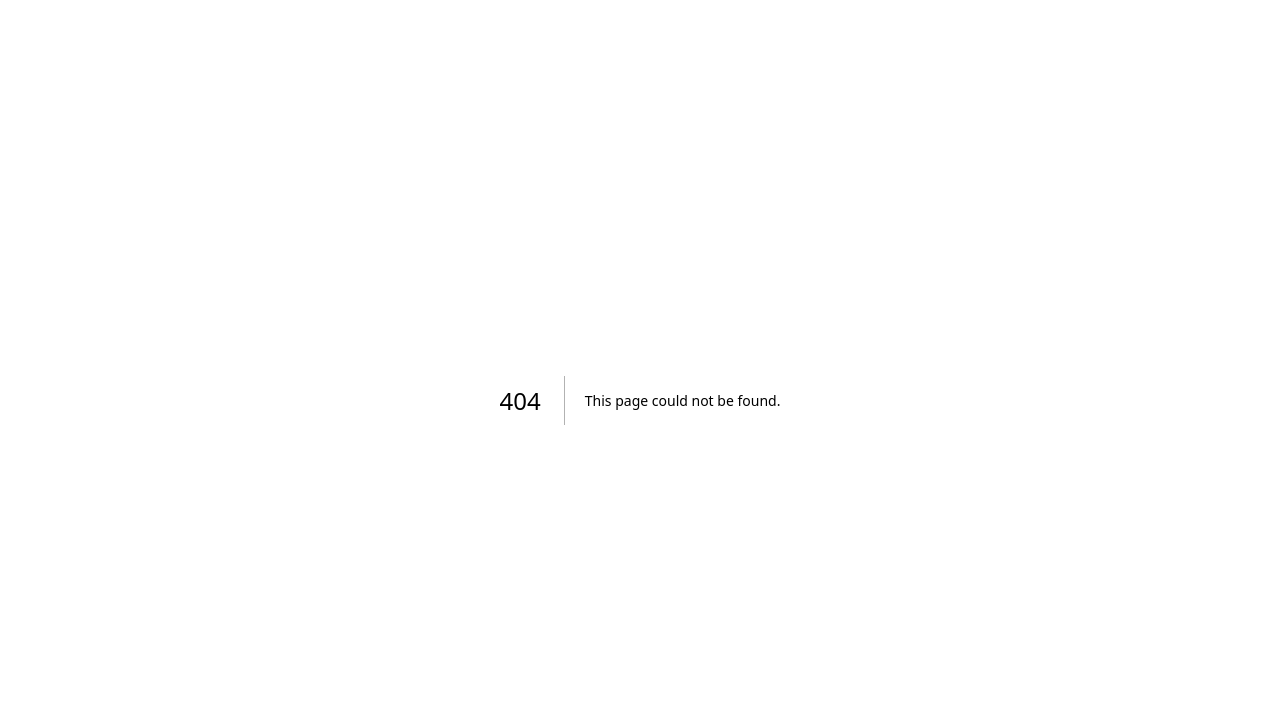
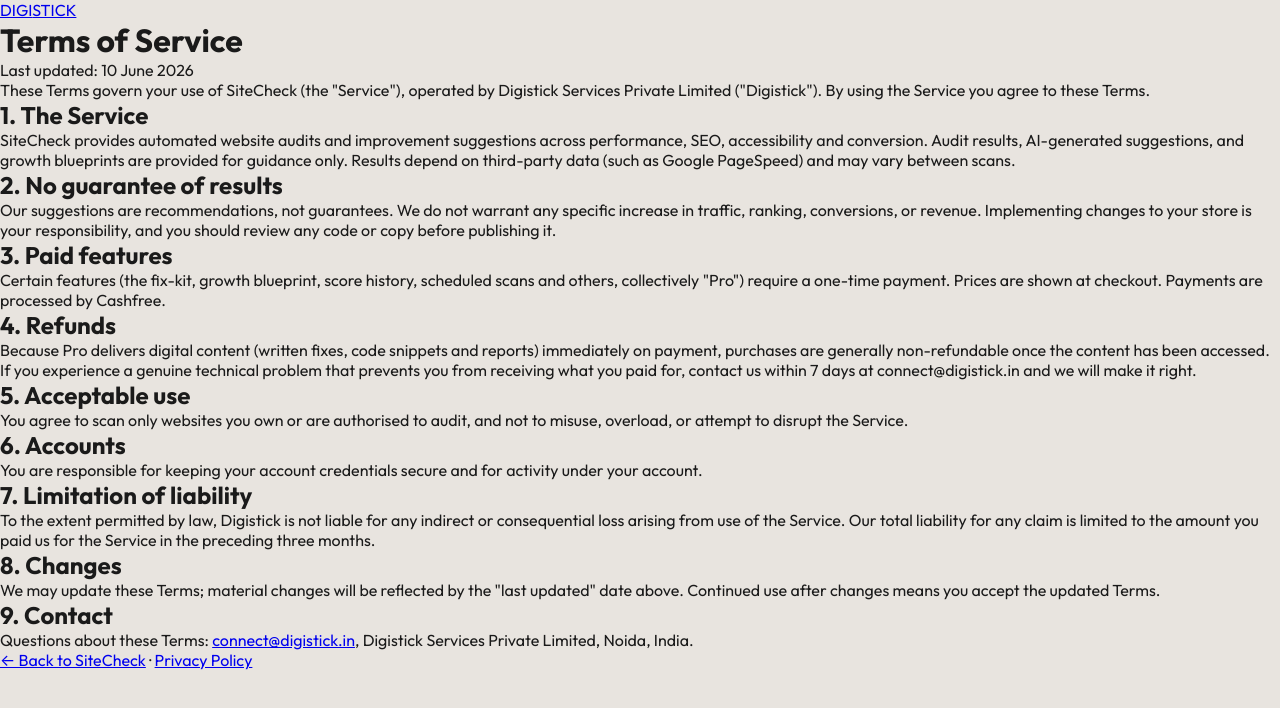
Before and after one commit to connect511/sitecheck, a Next.js app: page /terms in a window 1280 px wide. Before the commit this address had no page. Shown: the top 708 px of the page. Built offline with nearby package versions, Linux system fonts and the light colour scheme.

Commit message:
Create page.js

```diff
--- /dev/null
+++ b/app/terms/page.js
@@ -0,0 +1,42 @@
+export const metadata = { title: "Terms of Service — SiteCheck by Digistick" };
+
+export default function Terms() {
+  return (
+    <main className="legal">
+      <a href="/" className="legal-logo">DIGI<span>STICK</span></a>
+      <h1>Terms of Service</h1>
+      <p className="legal-date">Last updated: {new Date().toLocaleDateString("en-IN", { dateStyle: "long" })}</p>
+
+      <p>These Terms govern your use of SiteCheck (the "Service"), operated by Digistick Services Private Limited ("Digistick"). By using the Service you agree to these Terms.</p>
+
+      <h2>1. The Service</h2>
+      <p>SiteCheck provides automated website audits and improvement suggestions across performance, SEO, accessibility and conversion. Audit results, AI-generated suggestions, and growth blueprints are provided for guidance only. Results depend on third-party data (such as Google PageSpeed) and may vary between scans.</p>
+
+      <h2>2. No guarantee of results</h2>
+      <p>Our suggestions are recommendations, not guarantees. We do not warrant any specific increase in traffic, ranking, conversions, or revenue. Implementing changes to your store is your responsibility, and you should review any code or copy before publishing it.</p>
+
+      <h2>3. Paid features</h2>
+      <p>Certain features (the fix-kit, growth blueprint, score history, scheduled scans and others, collectively "Pro") require a one-time payment. Prices are shown at checkout. Payments are processed by Cashfree.</p>
+
+      <h2>4. Refunds</h2>
+      <p>Because Pro delivers digital content (written fixes, code snippets and reports) immediately on payment, purchases are generally non-refundable once the content has been accessed. If you experience a genuine technical problem that prevents you from receiving what you paid for, contact us within 7 days at connect@digistick.in and we will make it right.</p>
+
+      <h2>5. Acceptable use</h2>
+      <p>You agree to scan only websites you own or are authorised to audit, and not to misuse, overload, or attempt to disrupt the Service.</p>
+
+      <h2>6. Accounts</h2>
+      <p>You are responsible for keeping your account credentials secure and for activity under your account.</p>
+
+      <h2>7. Limitation of liability</h2>
+      <p>To the extent permitted by law, Digistick is not liable for any indirect or consequential loss arising from use of the Service. Our total liability for any claim is limited to the amount you paid us for the Service in the preceding three months.</p>
+
+      <h2>8. Changes</h2>
+      <p>We may update these Terms; material changes will be reflected by the "last updated" date above. Continued use after changes means you accept the updated Terms.</p>
+
+      <h2>9. Contact</h2>
+      <p>Questions about these Terms: <a href="mailto:connect@digistick.in">connect@digistick.in</a>, Digistick Services Private Limited, Noida, India.</p>
+
+      <p className="legal-foot"><a href="/">← Back to SiteCheck</a> · <a href="/privacy">Privacy Policy</a></p>
+    </main>
+  );
+}
```
